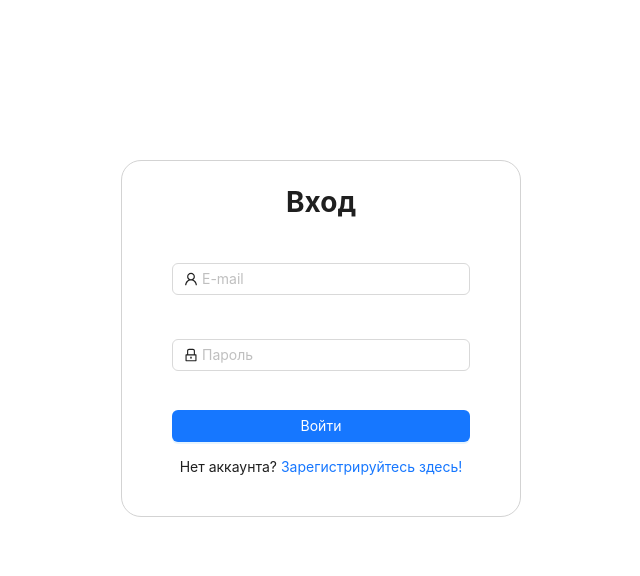
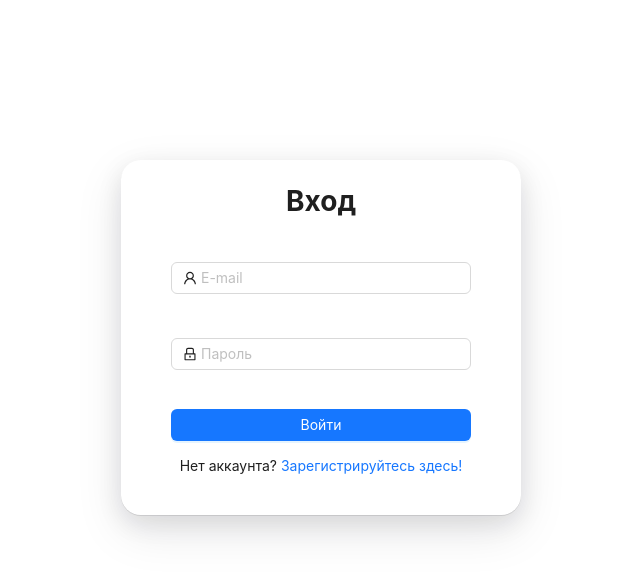
Before and after one commit to AntakovAndrey/NTEC-order-accounting, a React (Create React App) app in the folder frontend/: page /login in a window 1280 px wide. Shown: the top 576 px of the page, without its empty margins (319-959 px from the left). Built offline with nearby package versions, Linux system fonts and the light colour scheme.

Commit message:
login_form_styles

```diff
--- a/frontend/src/components/LoginForm/LoginForm.module.css
+++ b/frontend/src/components/LoginForm/LoginForm.module.css
@@ -1,9 +1,8 @@
 .login_form{
     width: 400px;
-    border: 1px solid #d3d3d3;
     border-radius: 20px;
     padding: 0px 50px 0px 50px;
-    box-shadow: inherit 5px 5px #ececec ;
+    box-shadow: rgba(17, 17, 26, 0.1) 0px 1px 0px, rgba(17, 17, 26, 0.1) 0px 8px 24px, rgba(17, 17, 26, 0.1) 0px 16px 48px;
 }
 
 .login_form_button{
```
